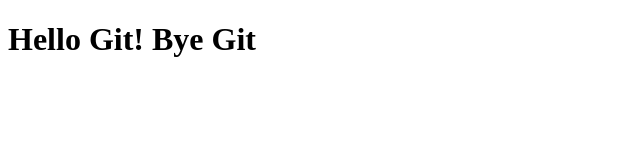
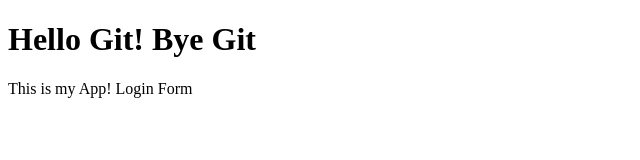
Before and after one commit to Burhoniddin/imlearninggit, a plain HTML site: page index.html in a window 1280 px wide. Shown: the whole page, without its empty margins (0-640 px from the left). Drawn offline with Linux system fonts and the light colour scheme.

Commit message:
Login Form

```diff
--- /dev/null
+++ b/dir2/app2.js
@@ -0,0 +1 @@
+console.log("This is app2.js");
--- a/index.html
+++ b/index.html
@@ -6,5 +6,7 @@
 </head>
 <body>
 	<h1>Hello Git! Bye Git</h1>
+	This is my App!
+	Login Form
 </body>
 </html>
```
Also changed, not shown: login.html (added, +1 -0 lines), log.txt (added).
